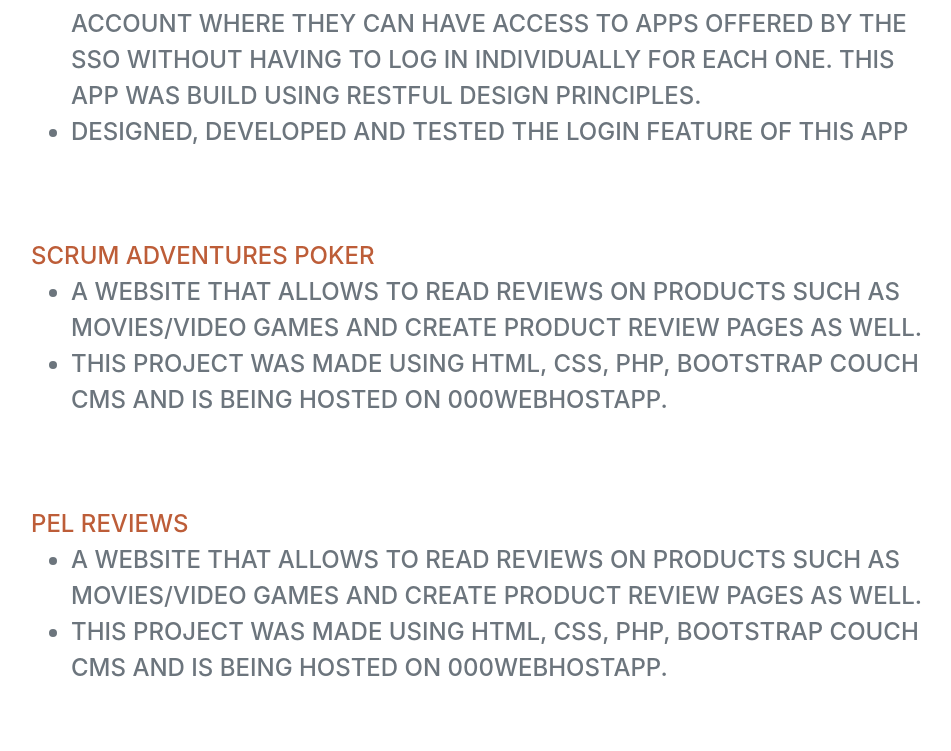
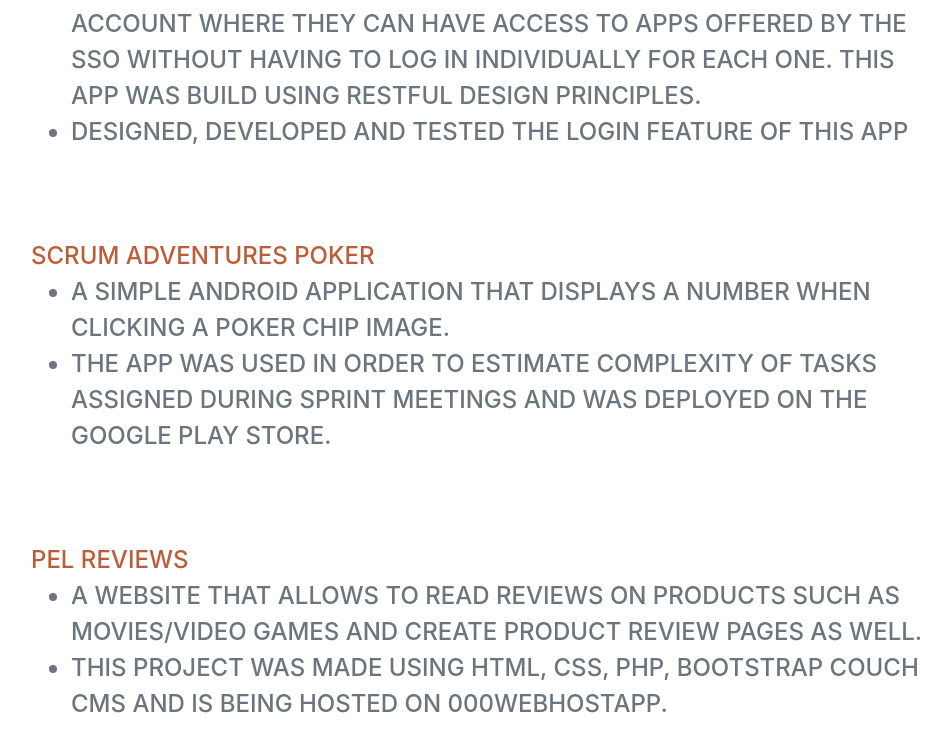
Before and after one commit to TriforceSoftwareDevelopment/triforcesoftwaredevelopment.github.io, a website: page index.html in a window 1280 px wide. Shown: the part 4440-5191 px from the top of the page, without its empty margins (289-1240 px from the left). Drawn offline with nearby package versions, Linux system fonts and the light colour scheme; a web font is replaced by a local one.

Commit message:
Update index.html

```diff
--- a/index.html
+++ b/index.html
@@ -195,8 +195,8 @@
                         <br><br>
                         <a target="_blank" href="https://play.google.com/store/apps/details?id=com.scrumadventures.deivi_000.pokercardapp&hl=en_US">Scrum Adventures Poker</a><br>
                         <ul>
-                            <li><span>A website that allows to read reviews on products such as movies/video games and create product review pages as well.</span></li>
-                            <li><span>This project was made using HTML, CSS, PHP, Bootstrap Couch CMS and is being hosted on 000WebhostApp.</span></li>
+                            <li><span>A simple Android application that displays a number when clicking a poker chip image.</span></li>
+                            <li><span>The app was used in order to estimate complexity of tasks assigned during sprint meetings and was deployed on the Google Play Store.</span></li>
                         </ul>
                         <br><br>
                         <a target="_blank" href="https://github.com/cf2080/PEL-Reviews">PEL Reviews</a><br>
@@ -212,7 +212,7 @@
             <section class="resume-section" id="contact">
                 <div class="resume-section-content">
                     <iframe src="https://docs.google.com/forms/d/e/1FAIpQLSdfNqcfkAAJK-tsa1HU-qmHepxW-jaWRjMPgBcnMmCfggdgnw/viewform?embedded=true"
-                        width="640" height="1200" frameborder="0" marginheight="0" marginwidth="0">
+                        width="100%" height="100%" frameborder="0" marginheight="0" marginwidth="0">
                         Loading…
                     </iframe>
                 </div>
```
